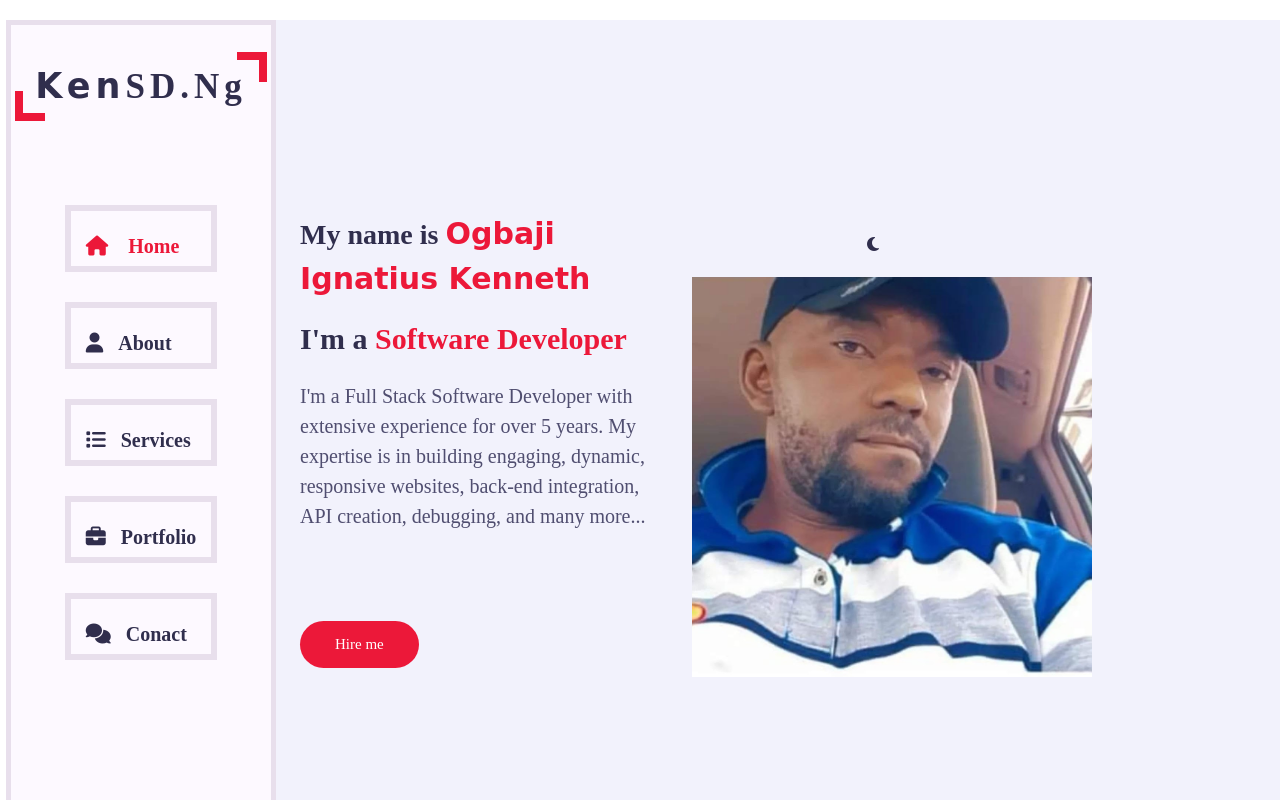
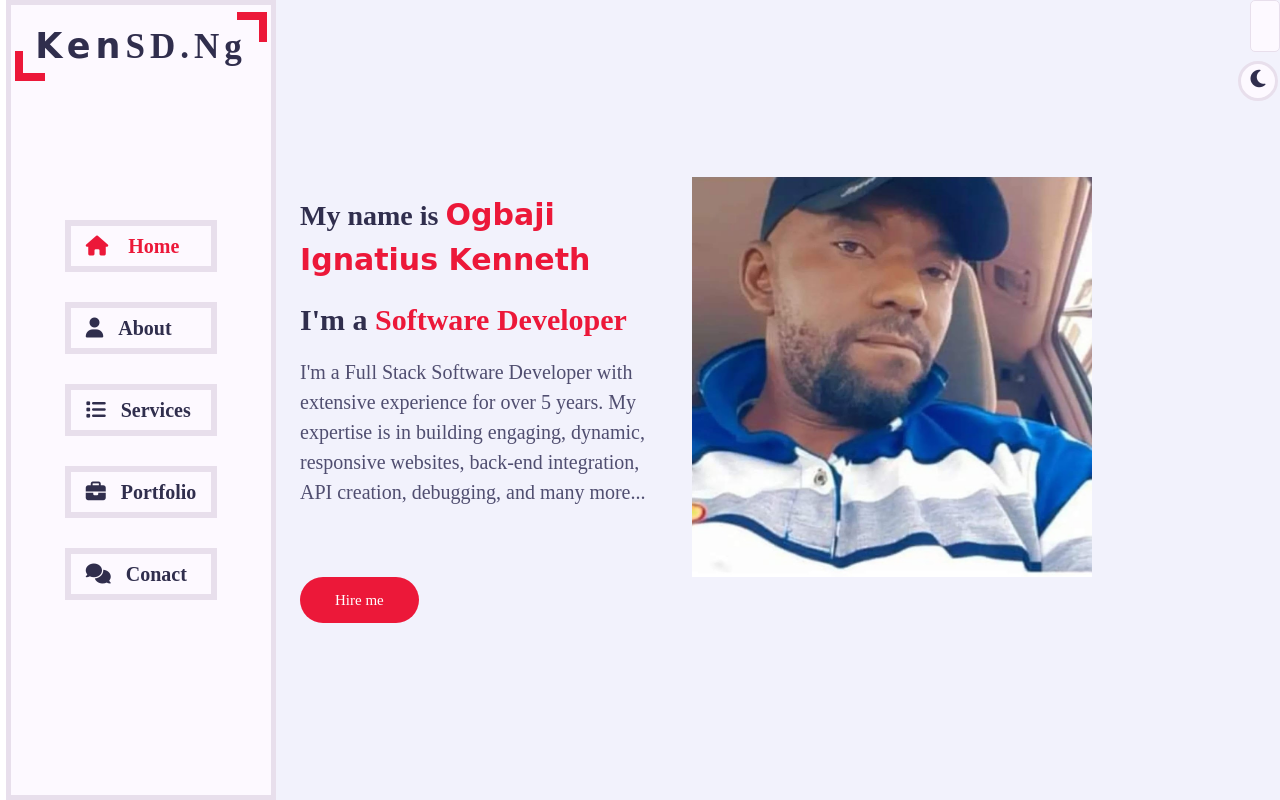
Before and after one commit to KenOGBAJI/light-dark, a plain HTML site: page index.html in a window 1280 px wide. Drawn offline with Linux system fonts and the light colour scheme.

Commit message:
light and dark mode

```diff
--- a/index.html
+++ b/index.html
@@ -8,6 +8,7 @@
     <link rel="stylesheet" href="style.css">
     <link rel="stylesheet" href="css/skin/color-1.css">
     <link rel="stylesheet" href="https://cdnjs.cloudflare.com/ajax/libs/font-awesome/6.4.0/css/all.min.css">
+    <link rel="stylesheet" href="./style-switcher.css">
     <script src="script.js" defer></script>
 
 </head>
@@ -49,9 +50,6 @@
                                 <a href="#Contact" class="btn hire-me">Hire me</a>
                             </div>
                             <div class="home-img padd-15">
-                                <div class="day-night s-icon">
-                                    <i class="fas fa-moon"></i>
-                                </div>
                                 <img src="img/ken22.jpg" alt="">
 
                             </div>
@@ -61,9 +59,7 @@
                 <!----------------HOME SECTION ENDS HERE----------------->
 
             </div>
-             <div class="day-night s-icon">
-                <i class="fas fa-moon"></i>
-            </div>
+
             <!--------------------------MAIN-CONTENT ENDS HERE-------------->
         </div>
 
@@ -78,7 +74,11 @@
 
 
 
-
+    <div class="style-switcher">
+        <div class="day-night s-icon">
+            <i class="fas fa-moon"></i>
+        </div>
+    </div>
 
 </body>
 </html>
--- a/script.js
+++ b/script.js
@@ -0,0 +1,16 @@
+const dayNight = document.querySelector(".day-night");
+dayNight.addEventListener("click", () => {
+    dayNight.querySelector("i").classList.toggle("fa-sun");
+    dayNight.querySelector("i").classList.toggle("fa-moon");
+    document.body.classList.toggle("dark");
+})
+window.addEventListener("load", () => {
+    if(document.body.classList.contains("dark"))
+    {
+        dayNight.querySelector("i").classList.add("fa-sun");
+    }
+        else
+    {
+        dayNight.querySelector("i").classList.add("fa-moon");
+    }
+})
--- /dev/null
+++ b/style-switcher.css
@@ -0,0 +1,40 @@
+ .style-switcher {
+    position: fixed;
+    right: 0;
+    top: 0px;
+    padding: 5px;
+    width: 30px;
+    border: 1px solid var(--bg-black-50);
+    background-color: var(--bg-black-100);
+    z-index: 101;
+    border-radius: 5px;
+    transition: all 0.3s ease;
+    /* transform: translateX(100%); */
+}
+.style-switcher .open {
+    transform: translateX(-25);
+}
+.style-switcher .s-icon {
+    position: relative;
+    height: 40px;
+    width: 40px;
+    text-align: center;
+    font-size: 20px;
+    background: var(--bg-black-100);
+    color: var(--text-black-900);
+    right: 100%;
+    border: 3px solid var(--bg-black-50);
+    margin-right: 45px;
+    cursor: pointer;
+    transition: all 0.3s ease;
+    border-radius: 40px;
+}
+.style-switcher .s-icon i {
+    line-height: 5px;
+}
+.style-switcher .style-switcher-toggler {
+    top: 0;
+}
+.style-switcher .day-night {
+    top: 55px;
+}
--- a/style.css
+++ b/style.css
@@ -5,6 +5,14 @@
     --bg-black-50:#e8dfec;
     --text-black-900:#302e4d;
     --text-black-700:#504e70;
+
+}
+body.dark {
+    --bg-black-900:#151515;
+    --bg-black-100:#222222;
+    --bg-black-50:#393939;
+    --text-black-900:#ffffff;
+    --text-black-700:#e9e9e9;
 
 }
 .switch {
@@ -31,8 +39,9 @@ body {
     font-family: 'poppins' sans-serif;
 }
 * {
-    margin-top: 20px;
+    margin: 0px;
     padding: 0;
+    border: 50 solid var(--bg-black-900);
     outline: none;
     text-decoration: none;
     box-sizing: border-box;
```
